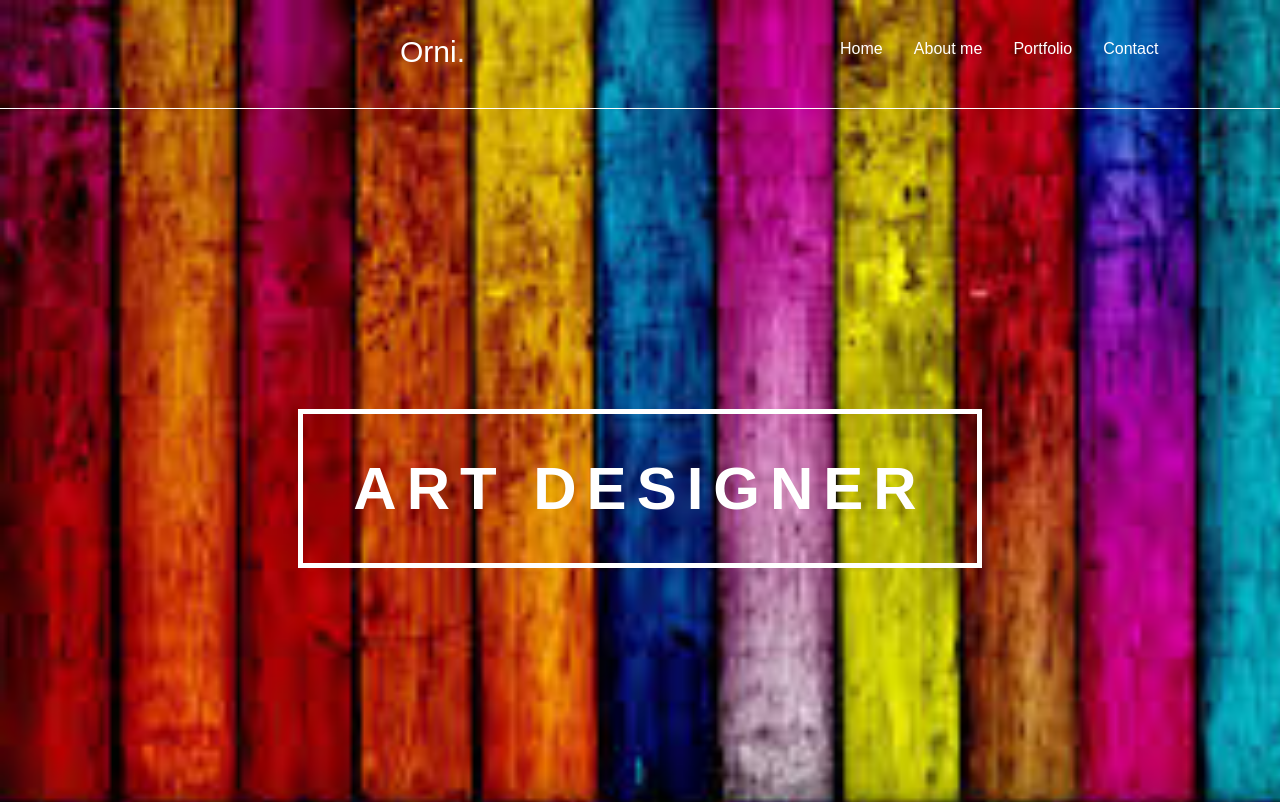
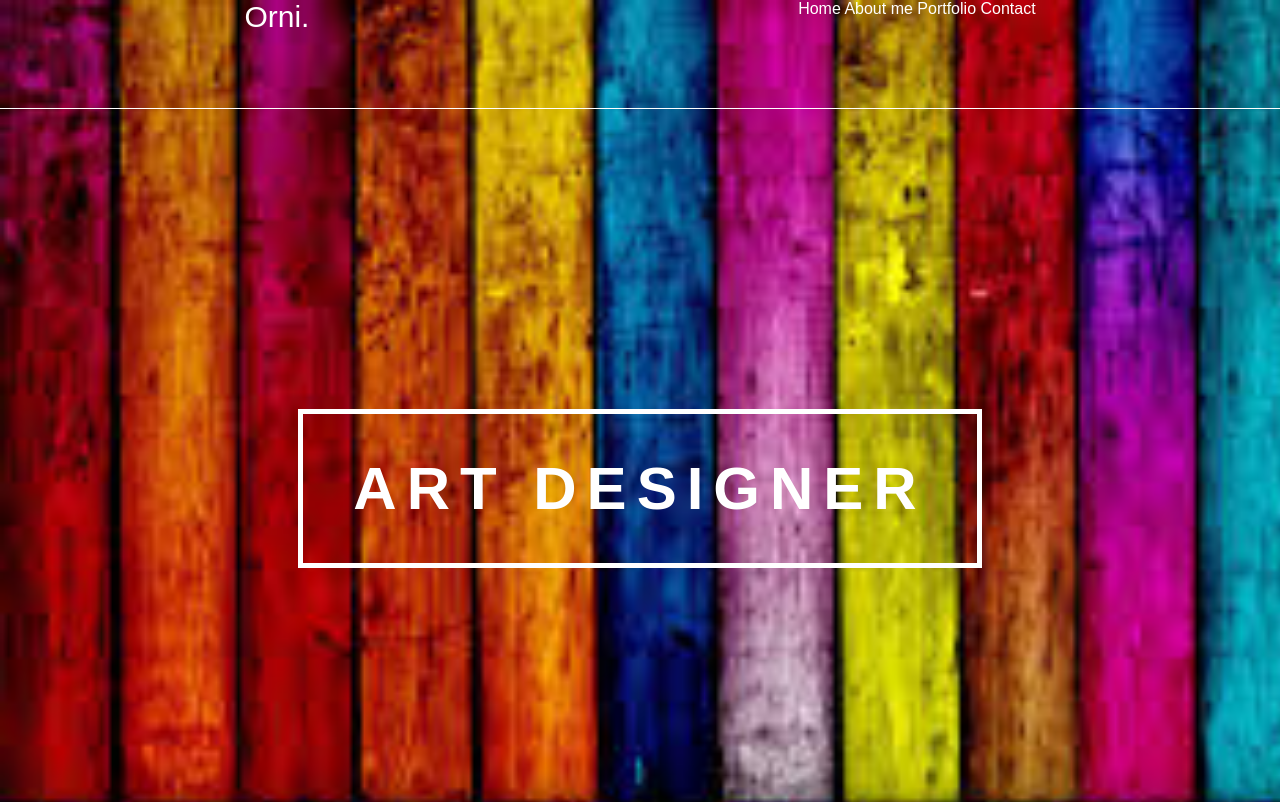
Before and after one commit to gkolbaia/Orni-new, a plain HTML site: page index.html in a window 1280 px wide. Shown: the top 802 px of the page. Drawn offline with Linux system fonts and the light colour scheme.

Commit message:
changed header

```diff
--- a/index.html
+++ b/index.html
@@ -17,15 +17,52 @@
 
 <div class="welcome-page" >
 
+
+
+
+
+
+
     <div class="header">
         <div class="logo"> <a href="index.html">Orni.</a></div>
         <div class="menu-wrapper">
             <a href="index.html">Home</a>
-            <a href="index.html">&nbsp&nbsp&nbsp&nbsp&nbsp&nbsp&nbspAbout me</a>
-            <a href="index.html">&nbsp&nbsp&nbsp&nbsp&nbsp&nbsp&nbspPortfolio</a>
-            <a href="index.html">&nbsp&nbsp&nbsp&nbsp&nbsp&nbsp&nbspContact</a>
+            <a href="index.html">About me</a>
+            <a href="index.html">Portfolio</a>
+            <a href="index.html">Contact</a>
         </div>
     </div>
+
+
+
+
+
+
+
+
+
+
+
+
+
+
+
+
+
+
+
+
+
+
+
+
+
+
+
+
+
+
+
 
 
 
--- a/style.css
+++ b/style.css
@@ -33,8 +33,11 @@ body
 
 .header
 {
+
+    display: flex;
+    justify-content: space-around;
+
     color:white;
-    display: flex;
     border-bottom: white 1px solid;
     height: 108px;
     font-family: Arial;
@@ -51,19 +54,18 @@ body
 .logo
 {
 
-flex:3;
+
     font-size: 30px;
-    padding-left: 400px;
-    padding-top:35px ;
+
 
 
 }
 
 .menu-wrapper
 {
-    display: flex;
-flex:3;
-    padding: 40px ;
+
+
+
 
 }
 
@@ -71,6 +73,38 @@ flex:3;
 {
     color:black
 }
+
+
+
+
+
+
+
+
+
+
+
+
+
+
+
+
+
+
+
+
+
+
+
+
+
+
+
+
+
+
+
+
 
 .page-1
 {
```
